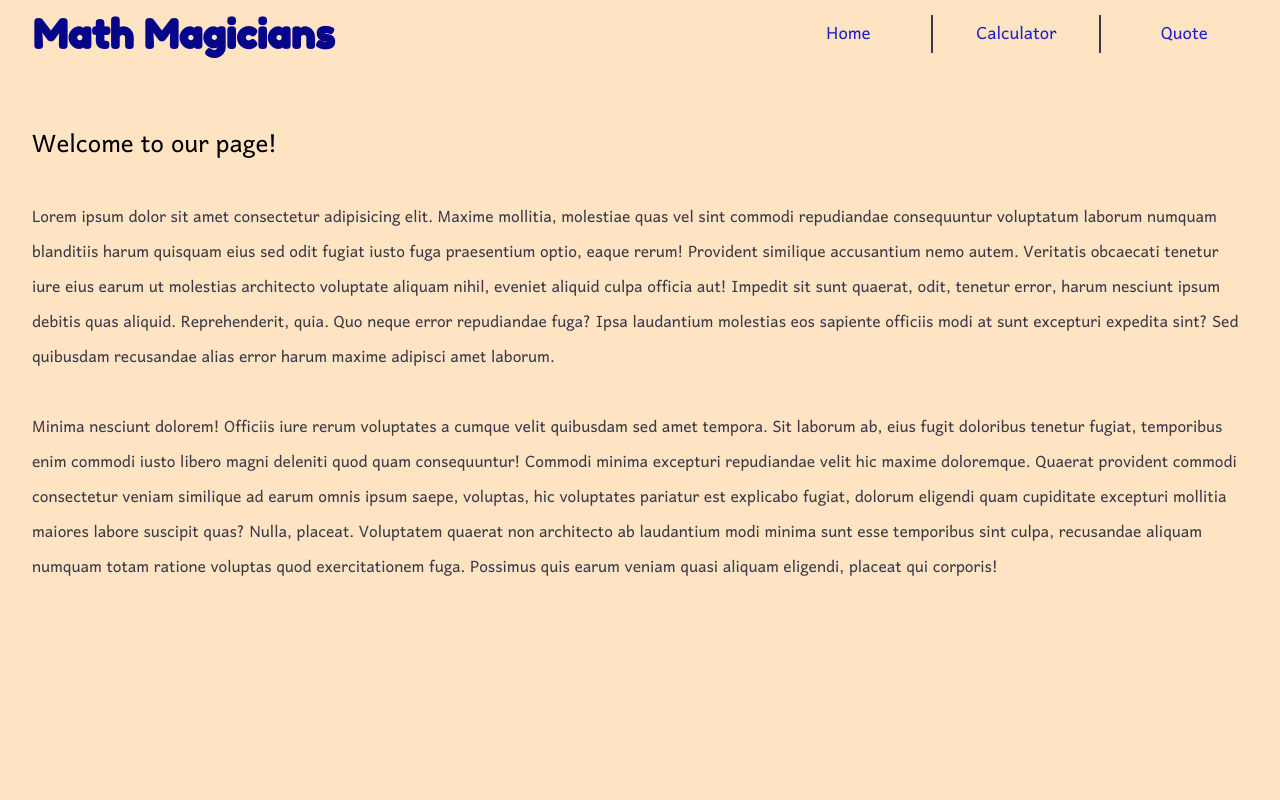
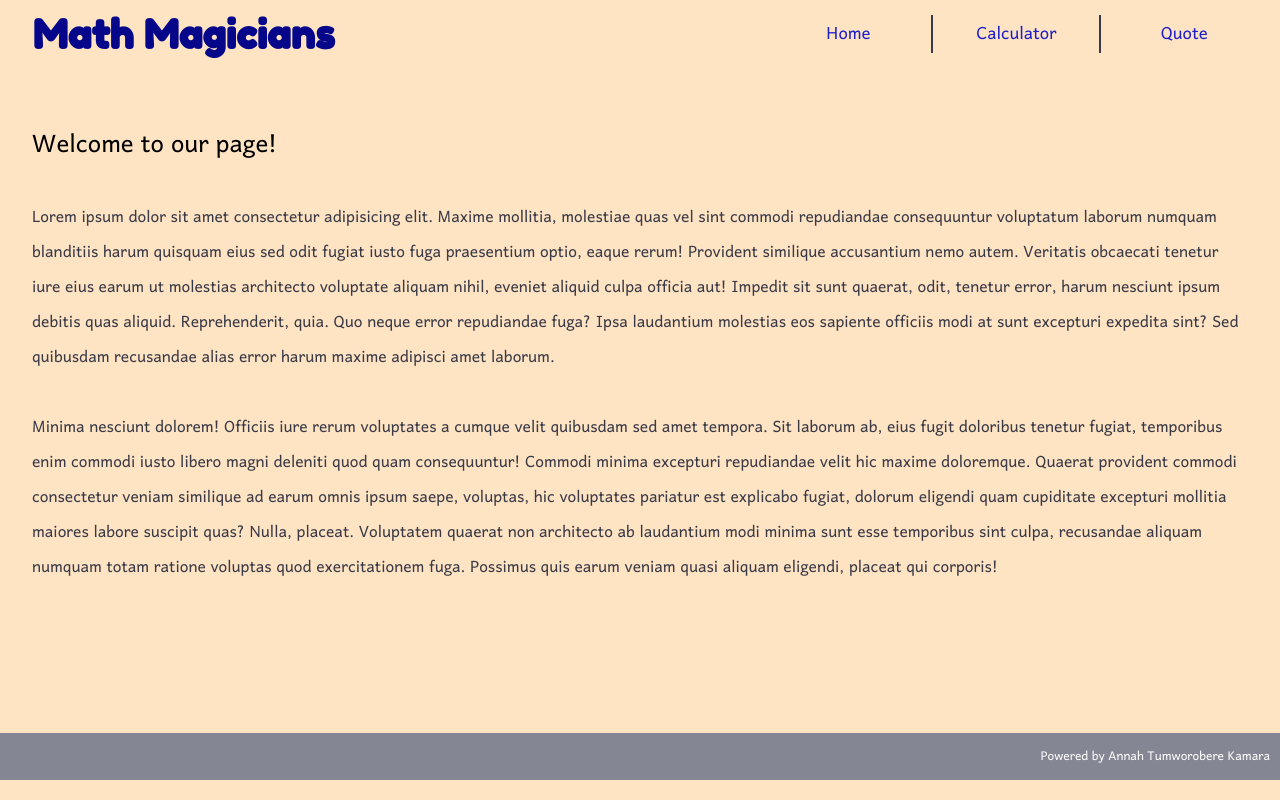
Before and after one commit to Tumworobere/Math-Magicians, a React (Create React App) app: page / in a window 1280 px wide. Built offline with nearby package versions, Linux system fonts and the light colour scheme.

Commit message:
Add footer

```diff
--- a/src/App.css
+++ b/src/App.css
@@ -25,3 +25,13 @@ body {
   height: auto;
   min-height: 76.9%;
 }
+
+footer {
+  background: #858693;
+  color: #fff;
+  text-align: right;
+  display: flex;
+  justify-content: space-around;
+  flex-direction: column;
+  padding: 10px;
+}
--- a/src/App.js
+++ b/src/App.js
@@ -26,7 +26,7 @@ class App extends Component {
             <Home />
           </Route>
         </Switch>
-        <Footer />
+        <footer> Powered by Annah Tumworobere Kamara</footer>
       </main>
     );
   }
```
